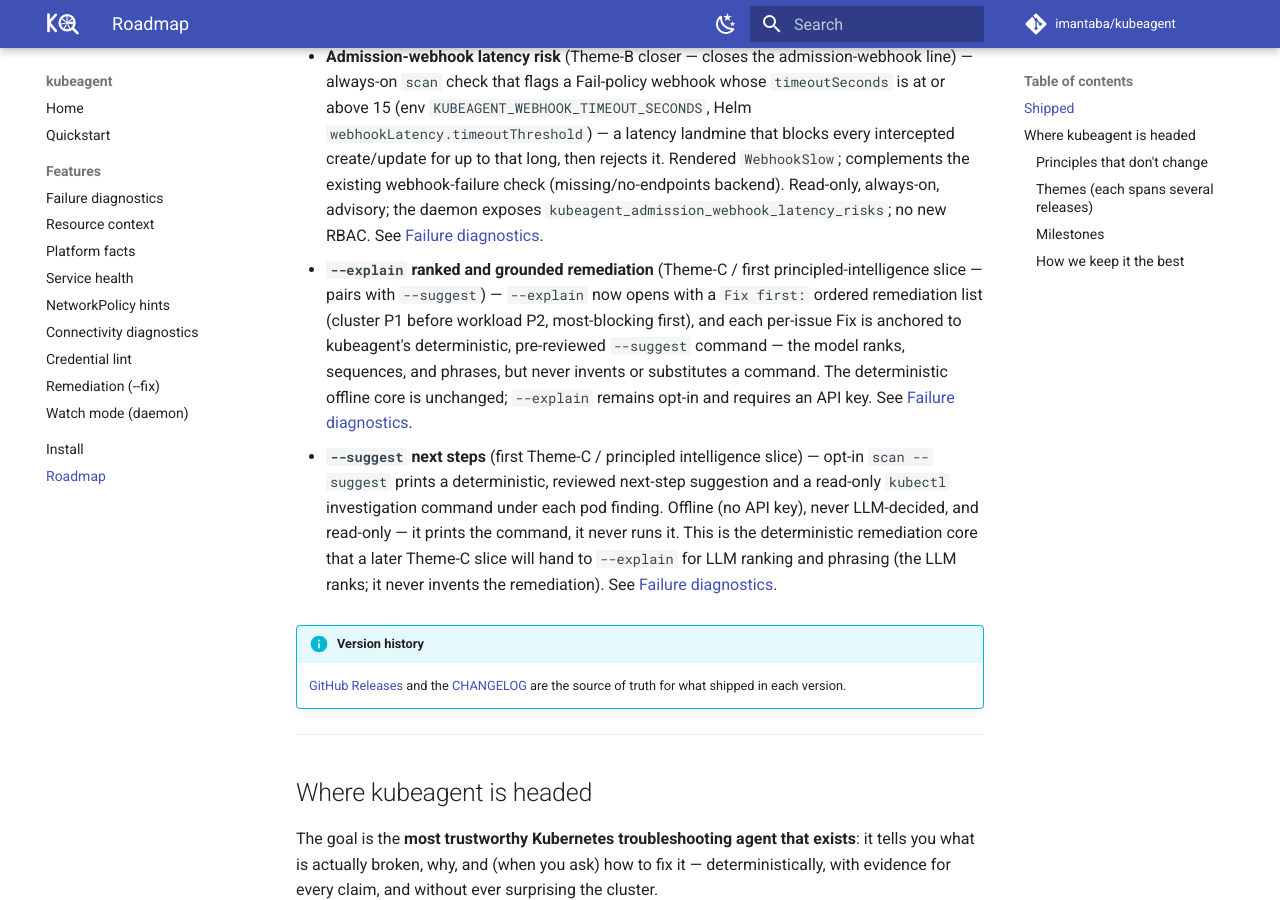
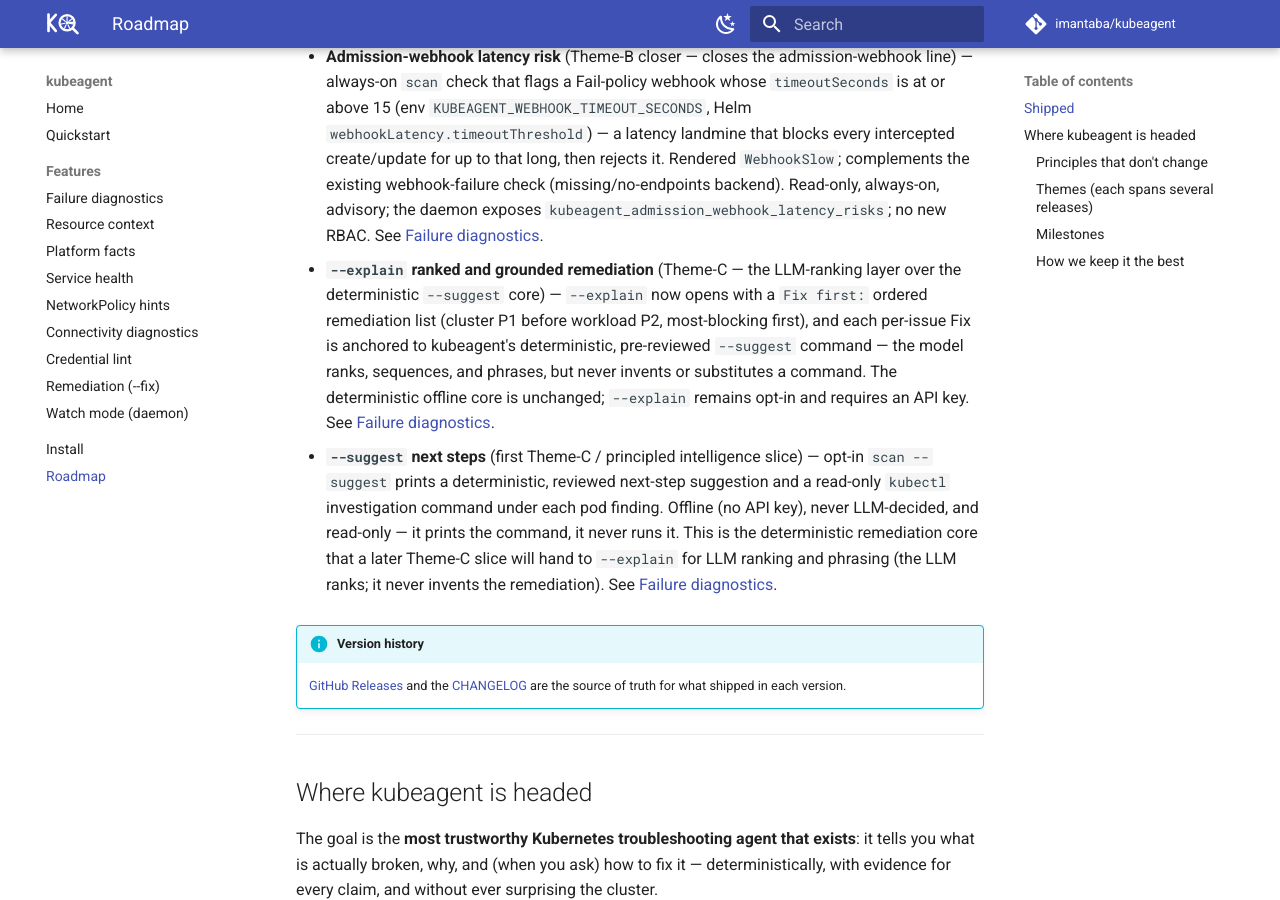
Before and after one commit to imantaba/kubeagent, an MkDocs documentation site: the page built from website/docs/roadmap.md, in a window 1280 px wide and 900 px high, scrolled down 4645 px. Built offline with MkDocs 1.6.1 and Material for MkDocs 9.7.7, drawn with Linux system fonts in a browser that asks for light colours; comment, search, counter and statistics services are not loaded.

Commit message:
docs: relabel the --explain roadmap entry as the LLM-ranking layer (not 'first' Theme-C)

```diff
--- a/website/docs/roadmap.md
+++ b/website/docs/roadmap.md
@@ -225,8 +225,8 @@
   `kubeagent_admission_webhook_latency_risks`; no new RBAC.
   See [Failure diagnostics](features/diagnostics.md).
 
-- **`--explain` ranked and grounded remediation** (Theme-C / first principled-intelligence
-  slice — pairs with `--suggest`) — `--explain` now opens with a `Fix first:` ordered
+- **`--explain` ranked and grounded remediation** (Theme-C — the LLM-ranking layer over
+  the deterministic `--suggest` core) — `--explain` now opens with a `Fix first:` ordered
   remediation list (cluster P1 before workload P2, most-blocking first), and each per-issue
   Fix is anchored to kubeagent's deterministic, pre-reviewed `--suggest` command — the model
   ranks, sequences, and phrases, but never invents or substitutes a command. The deterministic
```
